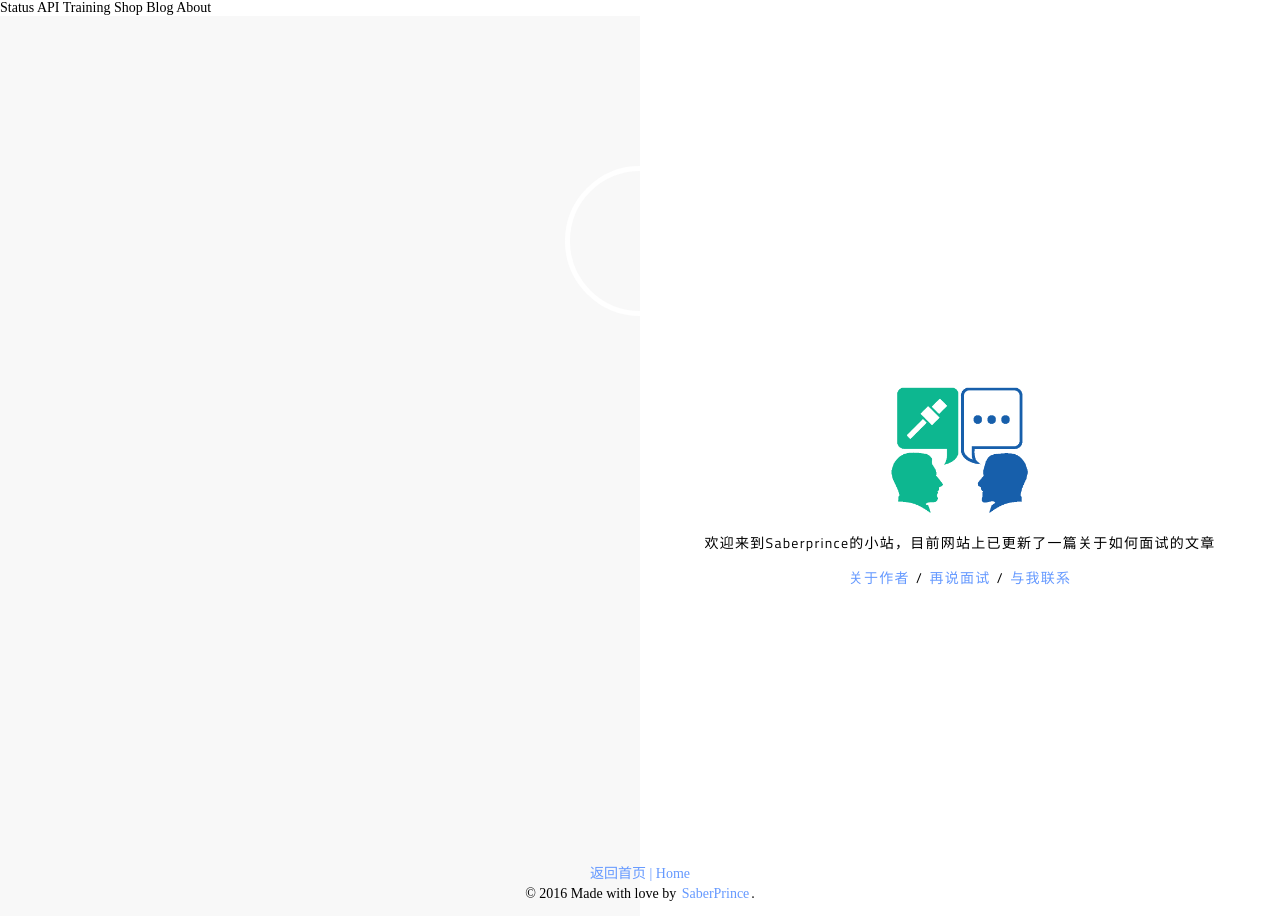
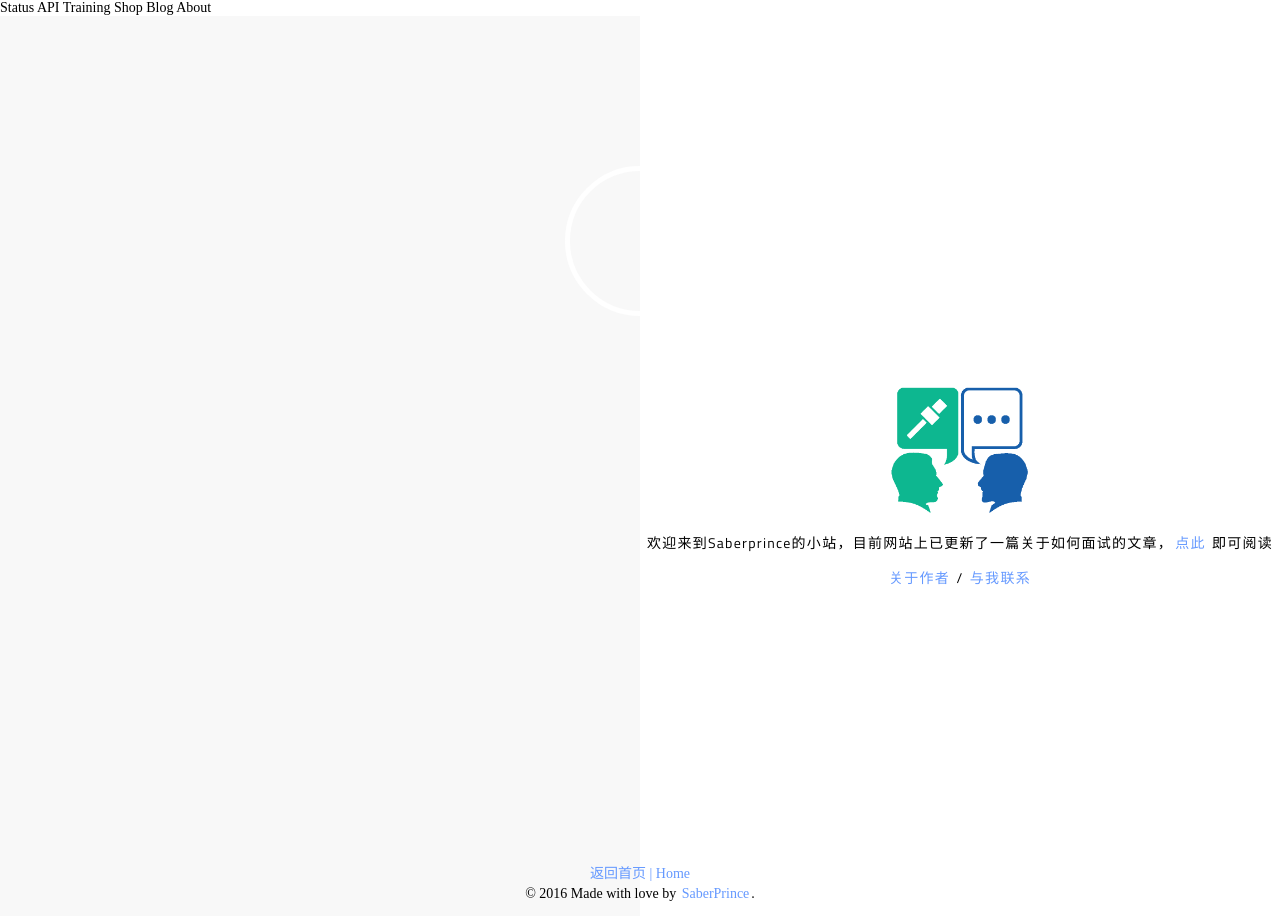
Before and after one commit to saberprince/saberprince.github.io, a Jekyll site: the page built from index.html, in a window 1280 px wide. Built offline with Jekyll 4.4.1, drawn with Linux system fonts in a browser that asks for light colours; nearby versions of some CDN libraries; library files that are not in the unit come from our copies.

Commit message:
Update index.html

```diff
--- a/index.html
+++ b/index.html
@@ -4,8 +4,7 @@ title: Saberprince's Homepage
 ---
 <div class="index-wrapper">
    <img src="/assets/img/interview2.jpg" height="142" width="142">
-   <p>欢迎来到Saberprince的小站，目前网站上已更新了一篇关于如何面试的文章</p>
+   <p>欢迎来到Saberprince的小站，目前网站上已更新了一篇关于如何面试的文章，<a class="link-1" href="{{ site.posts[0].url }}">点此</a> 即可阅读</p>
    <a class="link-1" href="/about/">关于作者</a> /
-   <a class="link-1" href="{{ site.posts[0].url }}">再说面试</a> /
    <a class="link-1" href="/contact/">与我联系</a>
 </div>
```
